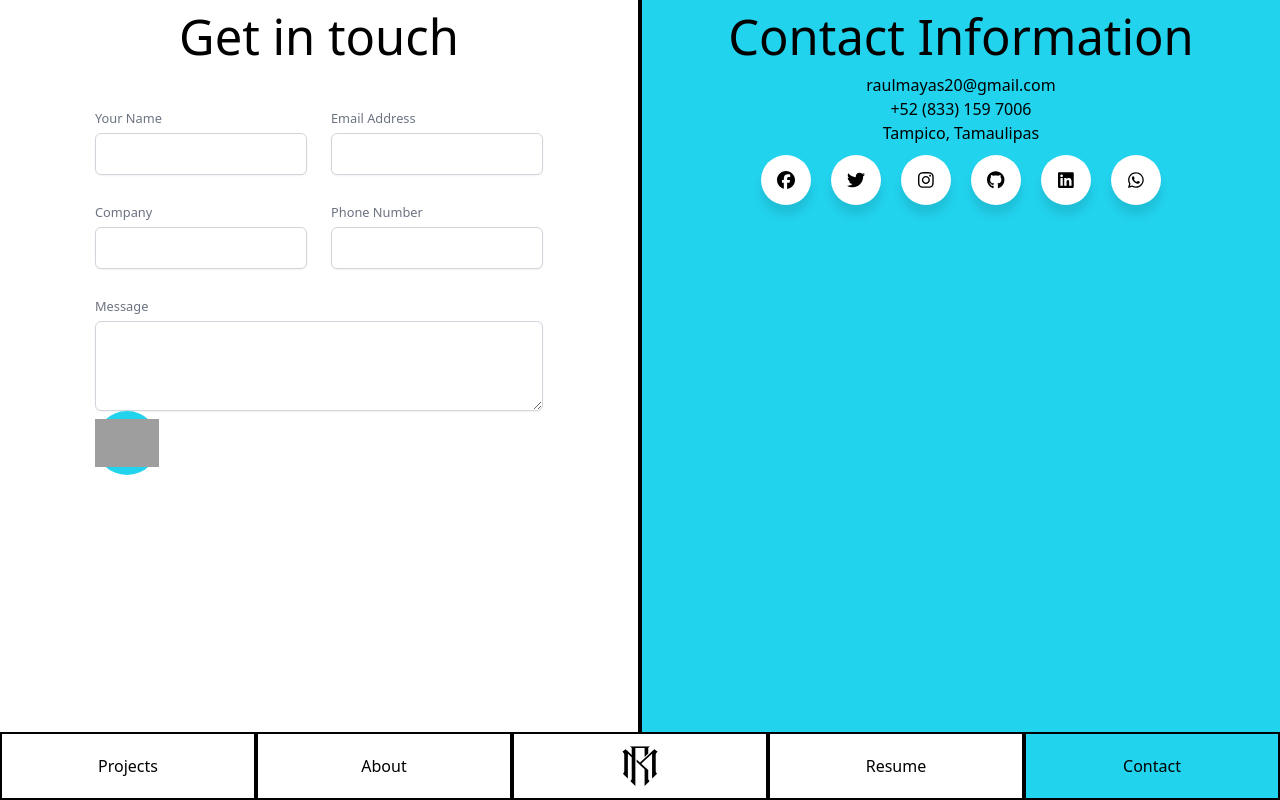
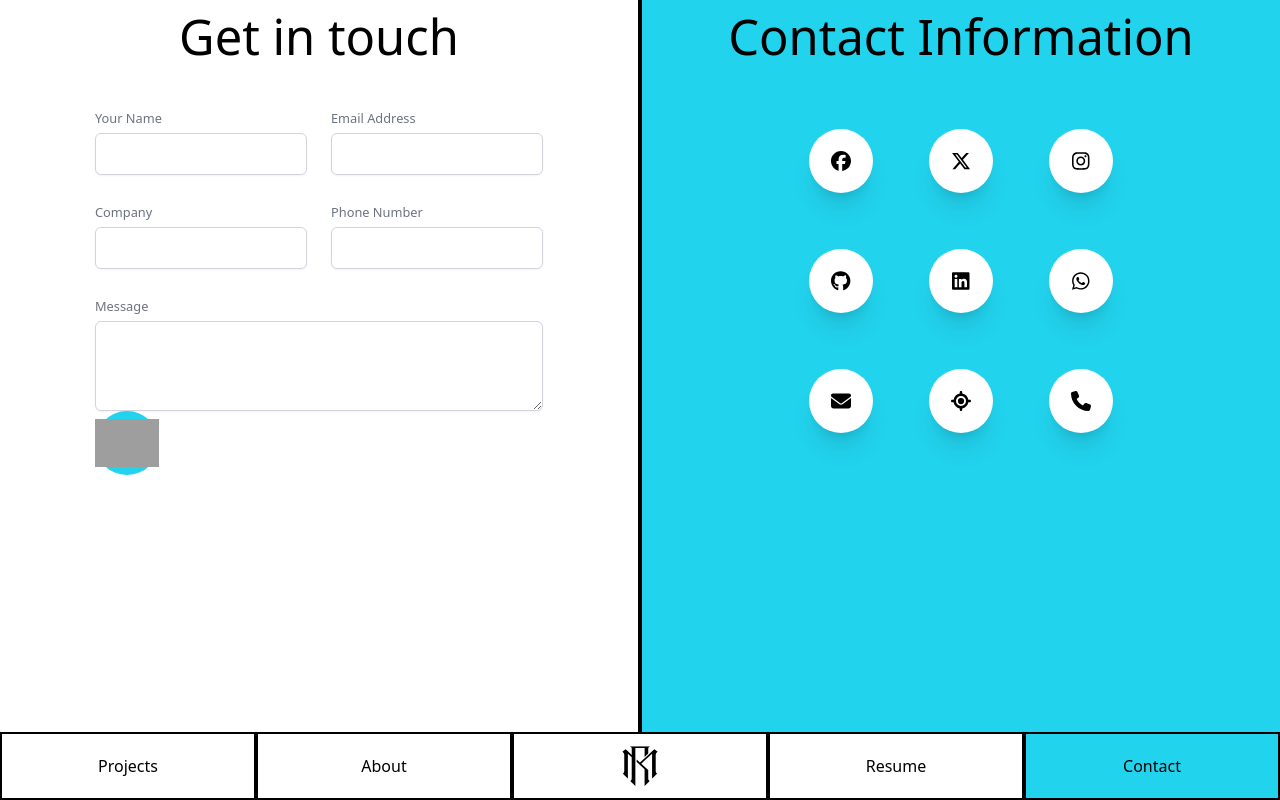
Before and after one commit to RaulMaya/RM-Portfolio, a React (Create React App) app in the folder client/: page /contact in a window 1280 px wide. Built offline with nearby package versions, Linux system fonts and the light colour scheme; grey boxes are pictures that could not be loaded.

Commit message:
Including style to bubble of social

```diff
--- a/client/src/components/Contact/ContactInformation.js
+++ b/client/src/components/Contact/ContactInformation.js
@@ -1,71 +1,121 @@
 import React from "react";
 import { FontAwesomeIcon } from "@fortawesome/react-fontawesome";
 import {
-  faTwitter,
+  faXTwitter,
   faFacebook,
   faInstagram,
   faLinkedin,
   faGithub,
-  faWhatsapp
+  faWhatsapp,
 } from "@fortawesome/free-brands-svg-icons";
+import {
+  faEnvelope,
+  faLocation,
+  faPhone,
+} from "@fortawesome/free-solid-svg-icons";
 import "../../socialIcons.css";
 
 const ContactInformation = () => {
   return (
     <div className="basis-1/2 border-l-2 border-black min-h-screen bg-cyan-400 text-center">
       <h5 className="text-center text-5xl">Contact Information</h5>
-      <p>raulmayas20@gmail.com</p>
-      <p>+52 (833) 159 7006</p>
-      <p>Tampico, Tamaulipas</p>
-      <ul class="wrapper">
-        <li class="icon facebook">
-          <span class="tooltip">Facebook</span>
-          <a class="icon-url" href="https://www.facebook.com/raul.maya.507">
+      <ul className="mt-7">
+        <section className="flex justify-center">
+          <li className="icon relative transition-all flex justify-center w-16 h-16 text-xl flex-col bg-white items-center cursor-pointer shadow-xl relative p-7 m-7 rounded-full facebook">
+            <span className="tooltip absolute top-0 text-sm bg-white text-white px-2 py-1.5 rounded-md shadow-xl opacity-0 pointer-events-none transition-all whitespace-nowrap">Facebook</span>
+            <a
+              className="icon-url"
+              href="https://www.facebook.com/raul.maya.507"
+            >
               <span>
                 <FontAwesomeIcon icon={faFacebook} />
               </span>
             </a>
           </li>
-        <li class="icon twitter">
-          <span class="tooltip">Twitter</span>
-          <a class="icon-url" href="https://twitter.com/RaulMaya11">
+          <li className="icon relative transition-all flex justify-center w-16 h-16 text-xl flex-col bg-white items-center cursor-pointer shadow-xl relative p-7 m-7 rounded-full twitter">
+            <span className="tooltip absolute top-0 text-sm bg-white text-white px-2 py-1.5 rounded-md shadow-xl opacity-0 pointer-events-none transition-all whitespace-nowrap">Twitter</span>
+            <a className="icon-url" href="https://twitter.com/RaulMaya11">
               <span>
-              <FontAwesomeIcon icon={faTwitter} />
+                <FontAwesomeIcon icon={faXTwitter} />
               </span>
             </a>
           </li>
-        <li class="icon instagram">
-          <span class="tooltip">Instagram</span>
-          <a class="icon-url" href="https://www.instagram.com/raul.mayas/">
+          <li className="icon relative transition-all flex justify-center w-16 h-16 text-xl flex-col bg-white items-center cursor-pointer shadow-xl relative p-7 m-7 rounded-full instagram">
+            <span className="tooltip absolute top-0 text-sm bg-white text-white px-2 py-1.5 rounded-md shadow-xl opacity-0 pointer-events-none transition-all whitespace-nowrap">Instagram</span>
+            <a
+              className="icon-url"
+              href="https://www.instagram.com/raul.mayas/"
+            >
               <span>
                 <FontAwesomeIcon icon={faInstagram} />
               </span>
             </a>
           </li>
-        <li class="icon github">
-          <span class="tooltip">Github</span>
-          <a class="icon-url" href="https://github.com/RaulMaya">
+        </section>
+        <section className="flex justify-center">
+          <li className="icon relative transition-all flex justify-center w-16 h-16 text-xl flex-col bg-white items-center cursor-pointer shadow-xl relative p-7 m-7 rounded-full github">
+            <span className="tooltip absolute top-0 text-sm bg-white text-white px-2 py-1.5 rounded-md shadow-xl opacity-0 pointer-events-none transition-all whitespace-nowrap">Github</span>
+            <a className="icon-url" href="https://github.com/RaulMaya">
               <span>
                 <FontAwesomeIcon icon={faGithub} />
               </span>
             </a>
           </li>
-        <li class="icon linkedin">
-          <span class="tooltip">LinkedIn</span>
-          <a class="icon-url" href="https://www.linkedin.com/in/raul-maya/">
+          <li className="icon relative transition-all flex justify-center w-16 h-16 text-xl flex-col bg-white items-center cursor-pointer shadow-xl relative p-7 m-7 rounded-full linkedin">
+            <span className="tooltip absolute top-0 text-sm bg-white text-white px-2 py-1.5 rounded-md shadow-xl opacity-0 pointer-events-none transition-all whitespace-nowrap">LinkedIn</span>
+            <a
+              className="icon-url"
+              href="https://www.linkedin.com/in/raul-maya/"
+            >
               <span>
                 <FontAwesomeIcon icon={faLinkedin} />
               </span>
             </a>
           </li>
-        <li class="icon linkedin">
-          <span class="tooltip">WhatsApp</span>
-          <a class="icon-url" href="https://www.linkedin.com/in/raul-maya/">
+          <li className="icon relative transition-all flex justify-center w-16 h-16 text-xl flex-col bg-white items-center cursor-pointer shadow-xl relative p-7 m-7 rounded-full whatsapp">
+            <span className="tooltip absolute top-0 text-sm bg-white text-white px-2 py-1.5 rounded-md shadow-xl opacity-0 pointer-events-none transition-all whitespace-nowrap">WhatsApp</span>
+            <a
+              className="icon-url"
+              href="https://www.linkedin.com/in/raul-maya/"
+            >
               <span>
                 <FontAwesomeIcon icon={faWhatsapp} />
               </span>
             </a>
           </li>
+        </section>
+        <section className="flex justify-center">
+          <li className="icon relative transition-all flex justify-center w-16 h-16 text-xl flex-col bg-white items-center cursor-pointer shadow-xl relative p-7 m-7 rounded-full email">
+            <span className="tooltip absolute top-0 text-sm bg-white text-white px-2 py-1.5 rounded-md shadow-xl opacity-0 pointer-events-none transition-all whitespace-nowrap">Email</span>
+            <a
+              className="icon-url"
+              href="https://www.linkedin.com/in/raul-maya/"
+            >
+              <span>
+                <FontAwesomeIcon icon={faEnvelope} />
+              </span>
+            </a>
+          </li>
+          <li className="icon relative transition-all flex justify-center w-16 h-16 text-xl flex-col bg-white items-center cursor-pointer shadow-xl relative p-7 m-7 rounded-full location">
+            <span className="tooltip absolute top-0 text-sm bg-white text-white px-2 py-1.5 rounded-md shadow-xl opacity-0 pointer-events-none transition-all whitespace-nowrap">Location</span>
+            <a
+              className="icon-url"
+              href="https://goo.gl/maps/2oNiqjMmMmiaWfb37"
+            >
+              <span>
+                <FontAwesomeIcon icon={faLocation} />
+              </span>
+            </a>
+          </li>
+          <li className="icon relative transition-all flex justify-center w-16 h-16 text-xl flex-col bg-white items-center cursor-pointer shadow-xl relative p-7 m-7 rounded-full phone">
+            <span className="tooltip absolute top-0 text-sm bg-white text-white px-2 py-1.5 rounded-md shadow-xl opacity-0 pointer-events-none transition-all whitespace-nowrap">Phone Call</span>
+            <a className="icon-url" href="tel:+52833-159-7006">
+              <span>
+                <FontAwesomeIcon icon={faPhone} />
+              </span>
+            </a>
+          </li>
+        </section>
       </ul>
     </div>
   );
--- a/client/src/socialIcons.css
+++ b/client/src/socialIcons.css
@@ -1,55 +1,6 @@
 @import url("https://fonts.googleapis.com/css2?family=Poppins&display=swap");
 
-* {
-  margin: 0;
-  padding: 0;
-  box-sizing: border-box;
-}
-
-*:focus,
-*:active {
-  outline: none !important;
-  -webkit-tap-highlight-color: transparent;
-}
-
-.wrapper {
-  display: inline-flex;
-  list-style: none;
-}
-
-.wrapper .icon {
-  position: relative;
-  background: #ffffff;
-  border-radius: 50%;
-  padding: 15px;
-  margin: 10px;
-  width: 50px;
-  height: 50px;
-  font-size: 18px;
-  display: flex;
-  justify-content: center;
-  align-items: center;
-  flex-direction: column;
-  box-shadow: 0 10px 10px rgba(0, 0, 0, 0.1);
-  cursor: pointer;
-  transition: all 0.2s cubic-bezier(0.68, -0.55, 0.265, 1.55);
-}
-
-.wrapper .tooltip {
-  position: absolute;
-  top: 0;
-  font-size: 14px;
-  background: #ffffff;
-  color: #ffffff;
-  padding: 5px 8px;
-  border-radius: 5px;
-  box-shadow: 0 10px 10px rgba(0, 0, 0, 0.1);
-  opacity: 0;
-  pointer-events: none;
-  transition: all 0.3s cubic-bezier(0.68, -0.55, 0.265, 1.55);
-}
-
-.wrapper .tooltip::before {
+.tooltip::before {
   position: absolute;
   content: "";
   height: 8px;
@@ -58,52 +9,80 @@
   bottom: -3px;
   left: 50%;
   transform: translate(-50%) rotate(45deg);
-  transition: all 0.3s cubic-bezier(0.68, -0.55, 0.265, 1.55);
+  transition: all 0.15s cubic-bezier(0.68, -0.55, 0.265, 1.55);
 }
 
-.wrapper .icon:hover .tooltip {
+.icon:hover .tooltip {
   top: -45px;
   opacity: 1;
   visibility: visible;
   pointer-events: auto;
 }
 
-.wrapper .icon:hover span,
-.wrapper .icon:hover .tooltip {
+.icon:hover span,
+.icon:hover .tooltip {
   text-shadow: 0px -1px 0px rgba(0, 0, 0, 0.1);
 }
 
-.wrapper .facebook:hover,
-.wrapper .facebook:hover .tooltip,
-.wrapper .facebook:hover .tooltip::before {
+.facebook:hover,
+.facebook:hover .tooltip,
+.facebook:hover .tooltip::before {
   background: #1877f2;
   color: #ffffff;
 }
 
-.wrapper .twitter:hover,
-.wrapper .twitter:hover .tooltip,
-.wrapper .twitter:hover .tooltip::before {
-  background: #1da1f2;
+.twitter:hover,
+.twitter:hover .tooltip,
+.twitter:hover .tooltip::before {
+  background: black;
   color: #ffffff;
 }
 
-.wrapper .instagram:hover,
-.wrapper .instagram:hover .tooltip,
-.wrapper .instagram:hover .tooltip::before {
+.instagram:hover,
+.instagram:hover .tooltip,
+.instagram:hover .tooltip::before {
   background: #e4405f;
   color: #ffffff;
 }
 
-.wrapper .github:hover,
-.wrapper .github:hover .tooltip,
-.wrapper .github:hover .tooltip::before {
-  background: #333333;
+.github:hover,
+.github:hover .tooltip,
+.github:hover .tooltip::before {
+  background: #6e5494;
   color: #ffffff;
 }
 
-.wrapper .linkedin:hover,
-.wrapper .linkedin:hover .tooltip,
-.wrapper .linkedin:hover .tooltip::before {
+.linkedin:hover,
+.linkedin:hover .tooltip,
+.linkedin:hover .tooltip::before {
   background: #2666cf;
   color: #ffffff;
 }
+
+.whatsapp:hover,
+.whatsapp:hover .tooltip,
+.whatsapp:hover .tooltip::before {
+  background: #25d366;
+  color: #ffffff;
+}
+
+.location:hover,
+.location:hover .tooltip,
+.location:hover .tooltip::before {
+  background: #C70039;
+  color: #ffffff;
+}
+
+.phone:hover,
+.phone:hover .tooltip,
+.phone:hover .tooltip::before {
+  background: #5C5470;
+  color: #ffffff;
+}
+
+.email:hover,
+.email:hover .tooltip,
+.email:hover .tooltip::before {
+  background: #d62d20;
+  color: #ffffff;
+}
```
Lines whose indentation alone changed are shown as unchanged.
